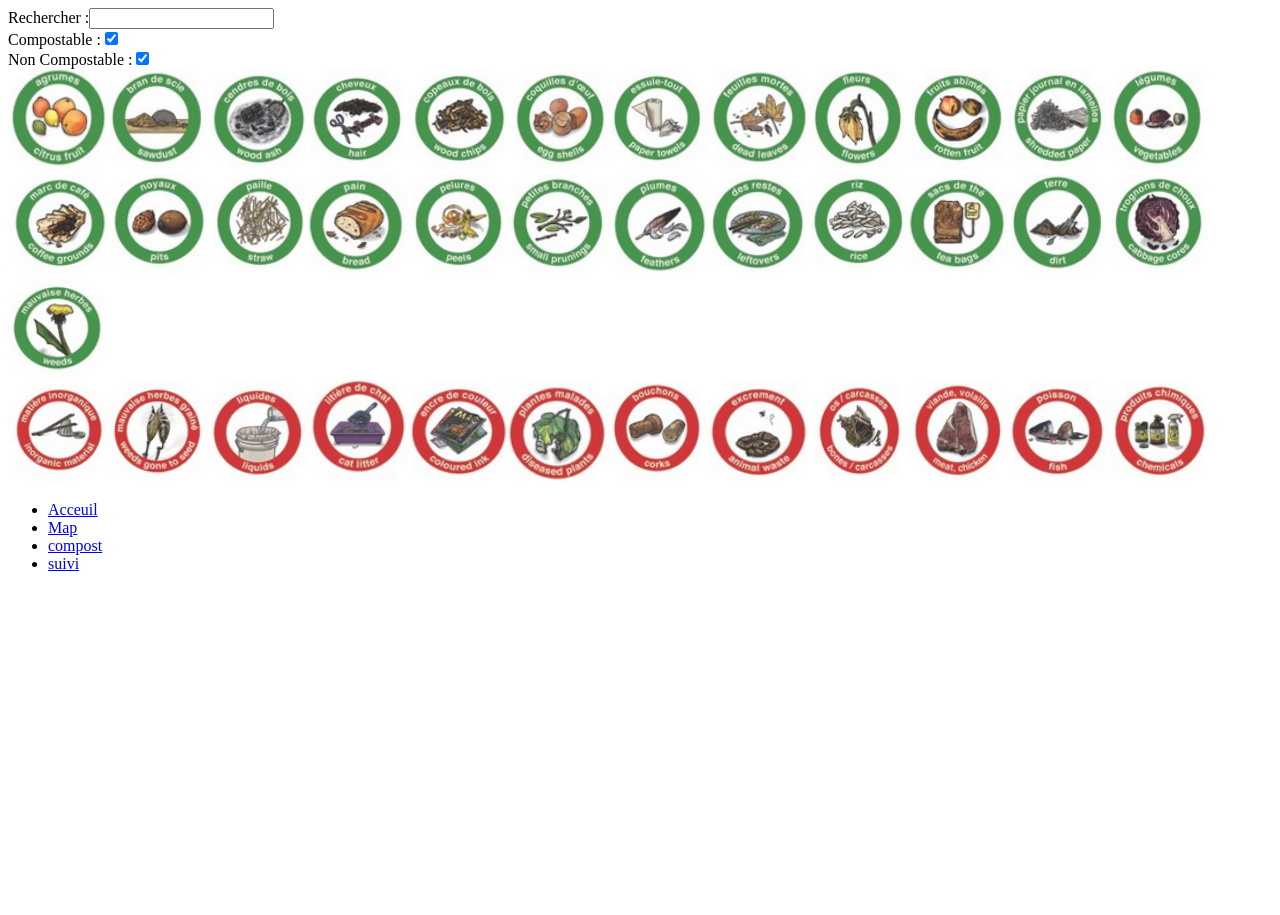
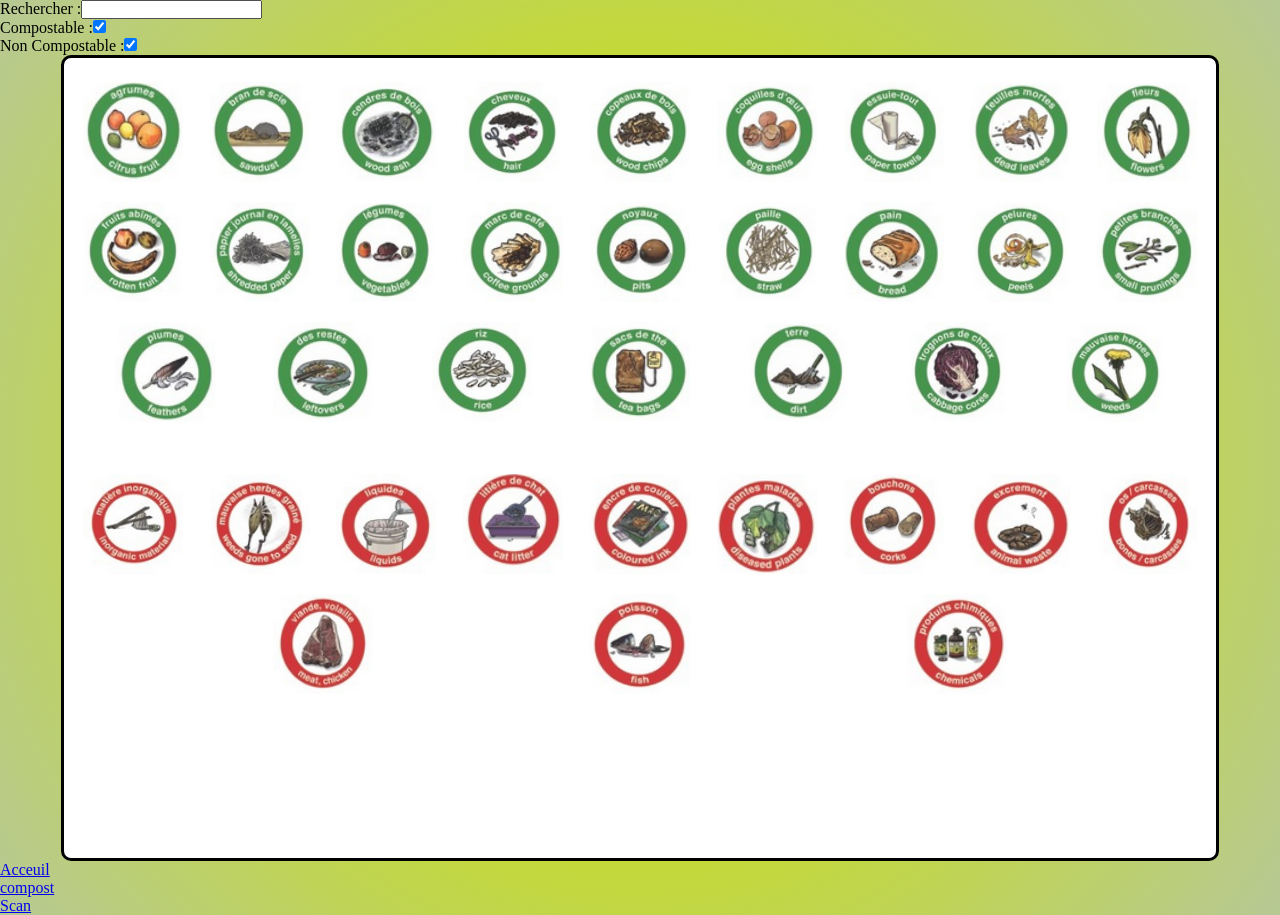
Before and after one commit to WildCodeSchool/2022-03-JS-Reims-hackathon-1-Champ-Post, a React (Vite) app in the folder frontend/: page /compost in a window 1280 px wide. Before the commit the page ends 800 px from the top, so only its background shows below. Built offline with nearby package versions, Linux system fonts and the light colour scheme.

Commit message:
webcam and compost

```diff
--- a/frontend/package.json
+++ b/frontend/package.json
@@ -12,7 +12,8 @@
   "dependencies": {
     "react": "^17.0.2",
     "react-dom": "^17.0.2",
-    "react-router-dom": "^6.3.0"
+    "react-router-dom": "^6.3.0",
+    "react-webcam": "^7.0.1"
   },
   "devDependencies": {
     "@vitejs/plugin-react": "^1.0.7",
--- a/frontend/src/App.css
+++ b/frontend/src/App.css
@@ -1,4 +1,58 @@
+*{
+    margin: 0;
+    padding: 0;
+}
+
+body{
+    background: rgb(245,250,225);
+    background: radial-gradient(circle, rgba(245,250,225,1) 0%, rgba(197,219,44,1) 45%, rgba(183,201,147,1) 99%);
+}
+
+.allcomp{
+    background-color: white;
+    width: 90%;
+    border: 3px solid black;
+    border-radius: 10px;
+    min-height: 100vh;
+}
+
+.trichecentre{
+    display: flex;
+    justify-content: center;
+}
+
 .imgCompostOk{
     width: 100px;
     height: 100px;
+    margin: 0.5rem;
 }
+
+.hitbox{
+    width: 100%;
+    height: 500px;
+    cursor : default;
+}
+
+.cam{
+    border-radius: 15px;
+    border: 2px solid black;
+}
+
+.divcam{
+    margin-top : 10vh;
+    display: flex;
+    justify-content: center;
+
+}
+
+.licomp{
+    display: flex;
+    justify-content: space-evenly;
+    flex-wrap: wrap;
+    margin-bottom: 2rem;
+    margin-top: 1rem;
+}
+
+li{
+    list-style-type: none;
+}
--- a/frontend/src/App.jsx
+++ b/frontend/src/App.jsx
@@ -1,19 +1,17 @@
 import { BrowserRouter as Router, Route, Routes } from "react-router-dom";
 import Compost from "./pages/Compost";
-import Map from "./pages/Map";
-import Panel from "./pages/Panel";
 import Home from "./pages/Home";
 import Navbar from "./components/Navbar";
 import "./App.css";
+import QrCode from "./components/QrCode";
 
 function App() {
   return (
     <Router>
       <Routes>
         <Route path="/" element={<Home />} />
-        <Route path="map" element={<Map />} />
         <Route path="compost" element={<Compost />} />
-        <Route path="panel" element={<Panel />} />
+        <Route path="qrCode" element={<QrCode />} />
       </Routes>
       <Navbar />
     </Router>
--- a/frontend/src/components/Navbar.jsx
+++ b/frontend/src/components/Navbar.jsx
@@ -9,13 +9,10 @@ function Navbar() {
             <Link to="/">Acceuil</Link>
           </li>
           <li>
-            <Link to="map">Map</Link>
-          </li>
-          <li>
             <Link to="compost">compost</Link>
           </li>
           <li>
-            <Link to="panel">suivi</Link>
+            <Link to="qrcode">Scan</Link>
           </li>
         </ul>
       </div>
--- /dev/null
+++ b/frontend/src/components/QrCode.jsx
@@ -0,0 +1,16 @@
+import React from "react";
+import Webcam from "react-webcam";
+import { Link } from "react-router-dom";
+
+export default function QrCode() {
+  return (
+    <>
+      <div className="divcam">
+        <Webcam className="cam" width={300} />
+      </div>
+      <Link to="/">
+        <div className="hitbox" />
+      </Link>
+    </>
+  );
+}
--- a/frontend/src/pages/Compost.jsx
+++ b/frontend/src/pages/Compost.jsx
@@ -230,26 +230,36 @@ export default function Compost() {
           onChange={handleChangeNotValid}
         />
       </label>
-      <br />
+      <div className="trichecentre">
+        <div className="allcomp">
+          <ul className="licomp">
             {compostValid
               .filter((comp) => checkedValid && comp.title.includes(search))
               .map((compost) => (
+                <li>
                   <img
                     className="imgCompostOk"
                     src={compost.image}
                     alt={compost.title}
                   />
+                </li>
               ))}
-      <br />
+          </ul>
+          <ul className="licomp">
             {compostNotValid
               .filter((comp) => checkedNotValid && comp.title.includes(search))
               .map((compost) => (
+                <li>
                   <img
                     className="imgCompostOk"
                     src={compost.image}
                     alt={compost.title}
                   />
+                </li>
               ))}
+          </ul>
+        </div>
+      </div>
     </>
   );
 }
```
Also changed, not shown: 1 other file (tests, documents, lock files or other folders). Lines whose indentation alone changed are shown as unchanged.
